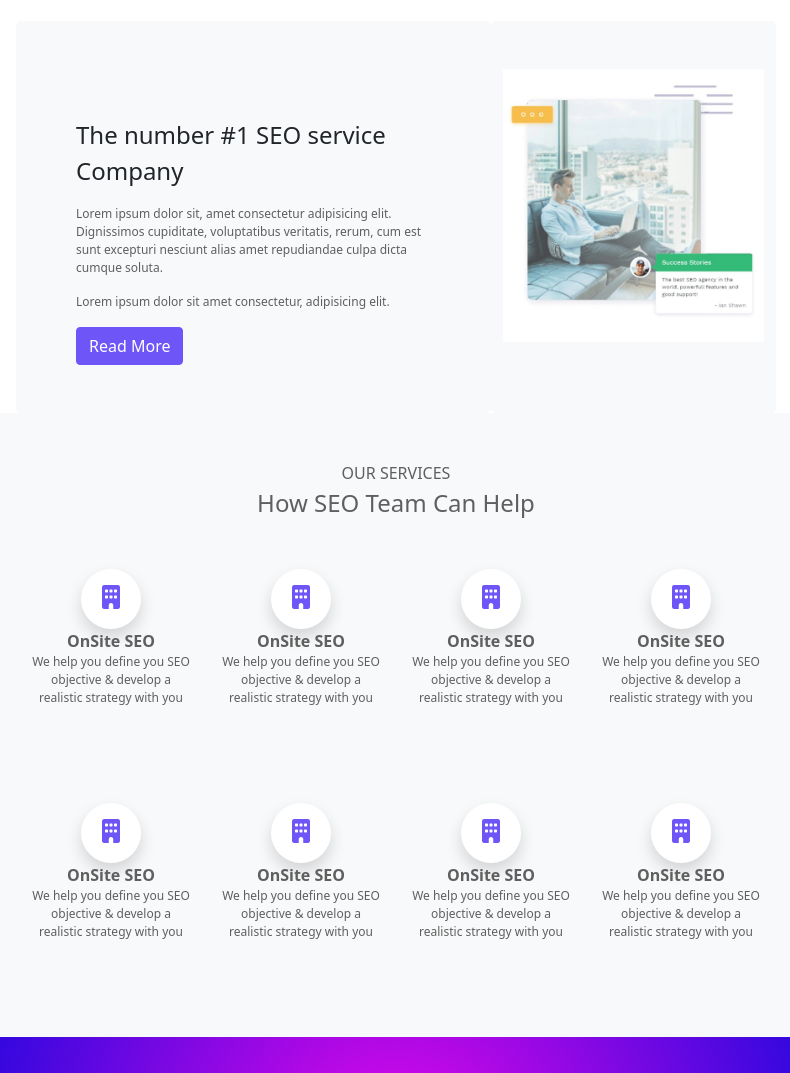
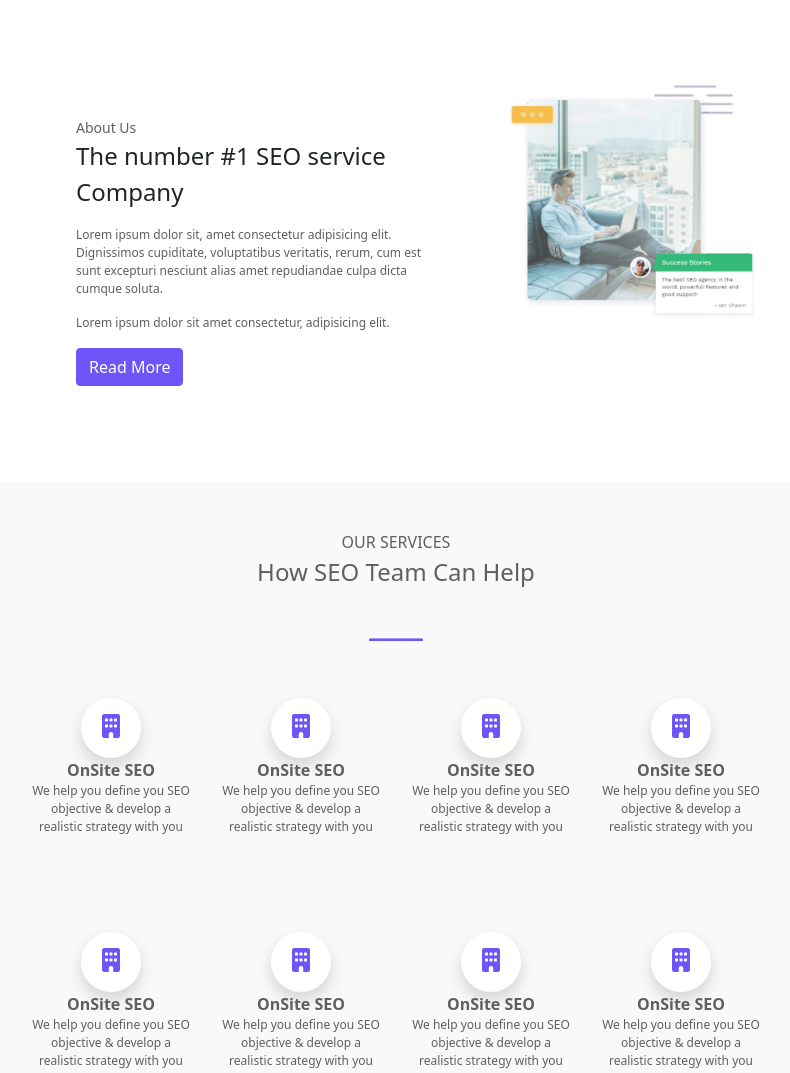
Before and after one commit to anurag-044/Bootstrap-final-template, a plain HTML site: page index.html in a window 1280 px wide. Shown: the part 880-1953 px from the top of the page, without its empty margins (244-1034 px from the left). Drawn offline with nearby package versions, Linux system fonts and the light colour scheme.

Commit message:
Update index.html

```diff
--- a/index.html
+++ b/index.html
@@ -194,9 +194,12 @@
     <div class="container mt-5">
       <div class="row justify-content-center">
         <div
-          class="col-lg-5 col-md-12 col-sm-12 col-12 bg-light py-sm-5 rounded-3"
+          class="col-lg-5 col-md-12 col-sm-12 col-12  py-sm-5 rounded-3"
         >
-          <div class="fs-4 pt-sm-5 px-sm-5">
+            <div class="small-text-2 gray-text-color pt-sm-5 px-sm-5">
+                About Us
+            </div>
+          <div class="fs-4  ps-sm-5">
             The number #1 SEO service <br />
             Company
           </div>
@@ -213,7 +216,7 @@
             <button type="button" class="btn btn-primary">Read More</button>
           </div>
         </div>
-        <div class="col-lg-3 col-md-9 col-sm-12 col-12 bg-light py-5 rounded-3">
+        <div class="col-lg-3 col-md-9 col-sm-12 col-12  py-5 rounded-3">
           <div class="d-flex justify-content-end">
             <img src="hero2.jpg" class="img-fluid" alt="" />
           </div>
@@ -223,7 +226,7 @@
 
     <!-- section 5 -->
 
-    <div class="container-fluid bg-light py-5">
+    <div class="container-fluid bg-light py-5 mt-5">
       <div class="container">
         <div class="row">
           <div class="col">
@@ -232,6 +235,11 @@
             </div>
             <div class="text-center gray-text-color text-capitalize fs-4">
               how SEO team can help
+            </div>
+            <div class=" text-center color  fs-1">
+
+                ___
+
             </div>
           </div>
         </div>
@@ -410,6 +418,9 @@
           <div class="text-center gray-text-color text-capitalize fs-4">
             choose plan the right for you
           </div>
+          <div class=" text-center color  fs-1">
+            ___
+        </div>
         </div>
       </div>
     </div>
@@ -597,6 +608,9 @@
           <div class="text-center gray-text-color text-capitalize fs-4">
             choose plan the right for you
           </div>
+          <div class=" text-center color  fs-1">
+          ___
+        </div>
         </div>
       </div>
     </div>
```
